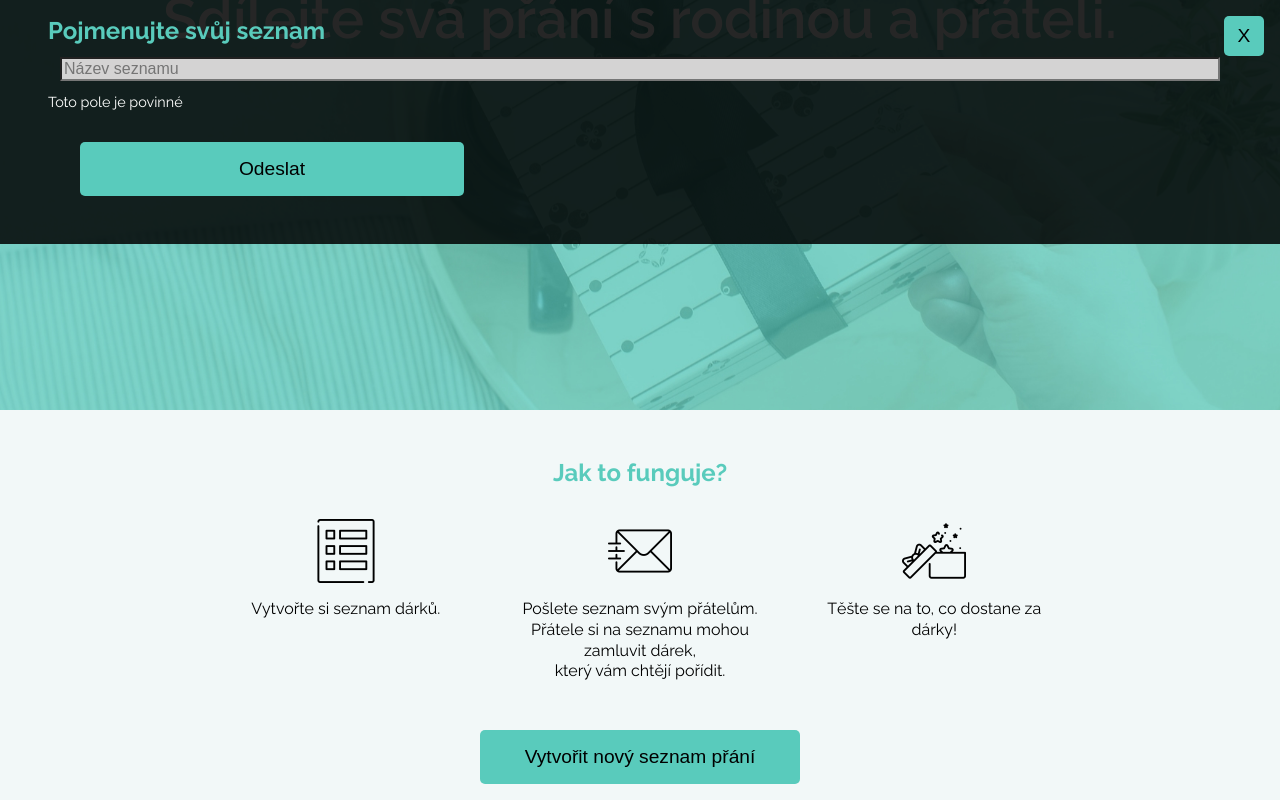
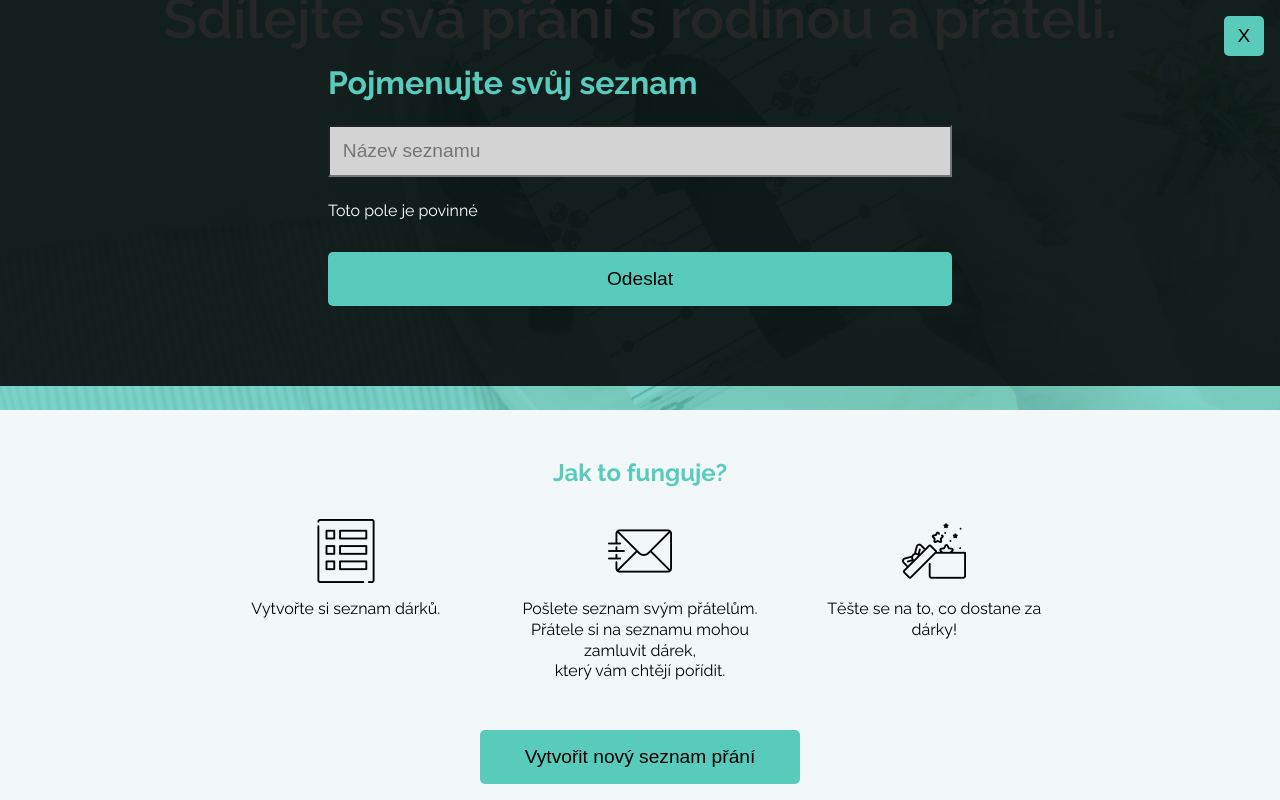
Before and after one commit to JanaNovotna/DA-WEB-Zaverecny-projekt-Jana, a Vue app: page / in a window 1280 px wide. Both pictures are taken after a click on the button "Vytvořit nový seznam přání". Shown: the part 374-1174 px from the top of the page. Built offline with nearby package versions, Linux system fonts and the light colour scheme; what v-clipboard, vue-js-modal, vuefire would draw is missing.

Commit message:
Uprava formulare Vytvorit novy seznam

```diff
--- a/src/components/ListNameForm.vue
+++ b/src/components/ListNameForm.vue
@@ -4,20 +4,11 @@
       <h2>Pojmenujte svůj seznam</h2>
     </div>
     <div class="form__body">
-      <input
-        type="text"
-        v-model="$v.list_name.$model"
-        id="list_name"
-        placeholder="Název seznamu"
-      />
+      <input type="text" v-model="$v.list_name.$model" id="list_name" placeholder="Název seznamu" />
 
-      <p class="error" v-if="$v.list_name.required === false">
-        Toto pole je povinné
-      </p>
+      <p class="error" v-if="$v.list_name.required === false">Toto pole je povinné</p>
 
-      <button v-on:click="submitListName" class="main__button add_btn">
-        Odeslat
-      </button>
+      <button v-on:click="submitListName" class="main__button add_btn">Odeslat</button>
     </div>
   </div>
 </template>
@@ -29,14 +20,14 @@ export default {
 
   data() {
     return {
-      list_name: "",
+      list_name: ""
     };
   },
 
   validations: {
     list_name: {
-      required,
-    },
+      required
+    }
   },
 
   methods: {
@@ -45,11 +36,11 @@ export default {
     },
     submitListName() {
       this.$emit("push", {
-        list_name: this.list_name,
+        list_name: this.list_name
       });
       this.$emit("hide");
-    },
-  },
+    }
+  }
 };
 </script>
 <style scoped>
@@ -58,9 +49,9 @@ export default {
   display: flex;
   flex-direction: column;
   flex-wrap: wrap;
-  padding: 1rem;
-  width: 95vw;
   margin: 0 auto;
+  max-width: 80%;
+  padding: 4rem 0.5rem 3rem;
 }
 
 .form__head {
@@ -73,21 +64,47 @@ export default {
   flex-direction: column;
 }
 
-input,
-textarea {
+input {
   background-color: #d4d3d3;
   color: #000;
-  margin: 0.75rem;
+  margin: 1.5rem 0;
+  padding: 0.5rem;
   font-size: 1rem;
+  max-width: 75vw;
 }
 
 .add_btn {
-  width: 30vw;
-  margin: 2rem;
+  max-width: 75vw;
+  margin: 2rem 0;
 }
 
 .error {
   color: white;
   font-size: 0.9rem;
 }
+
+@media (min-width: 640px) {
+  .newWish {
+    max-width: 60%;
+  }
+
+  .newWish h2 {
+    font-size: 2rem;
+  }
+
+  .error {
+    font-size: 1rem;
+  }
+
+  input {
+    padding: 0.8rem;
+    font-size: 1.2rem;
+  }
+}
+
+@media (min-width: 1200px) {
+  .newWish {
+    max-width: 50%;
+  }
+}
 </style>
```
